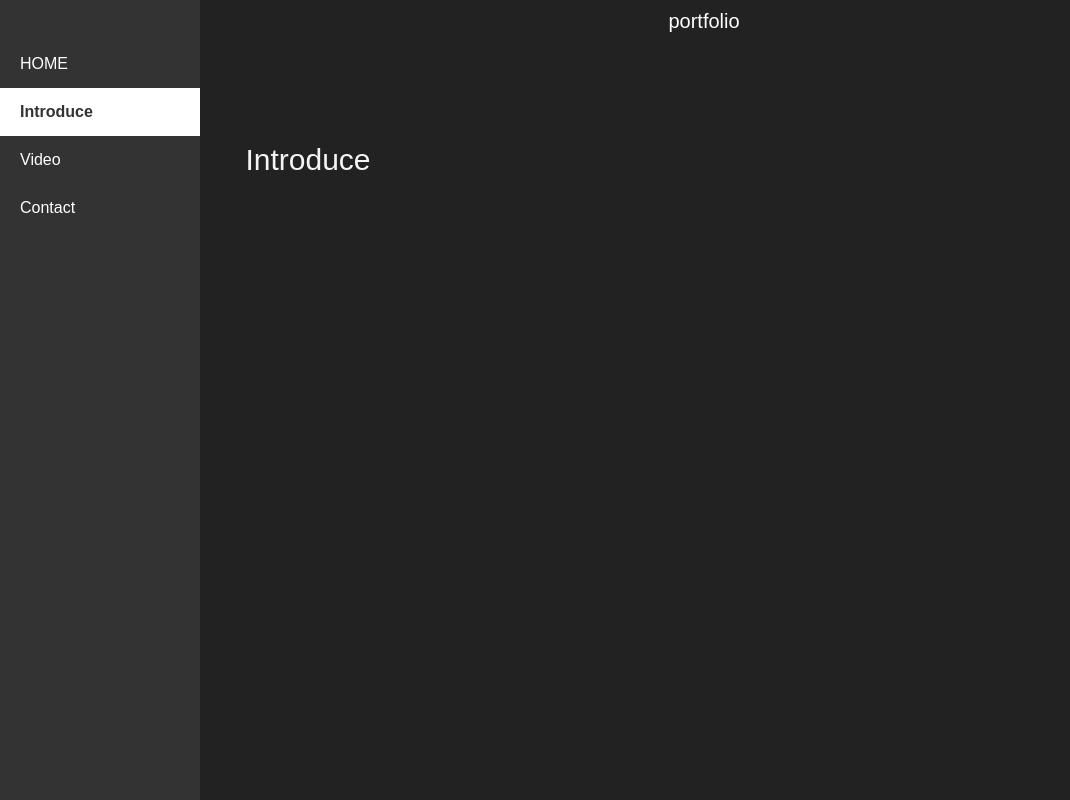
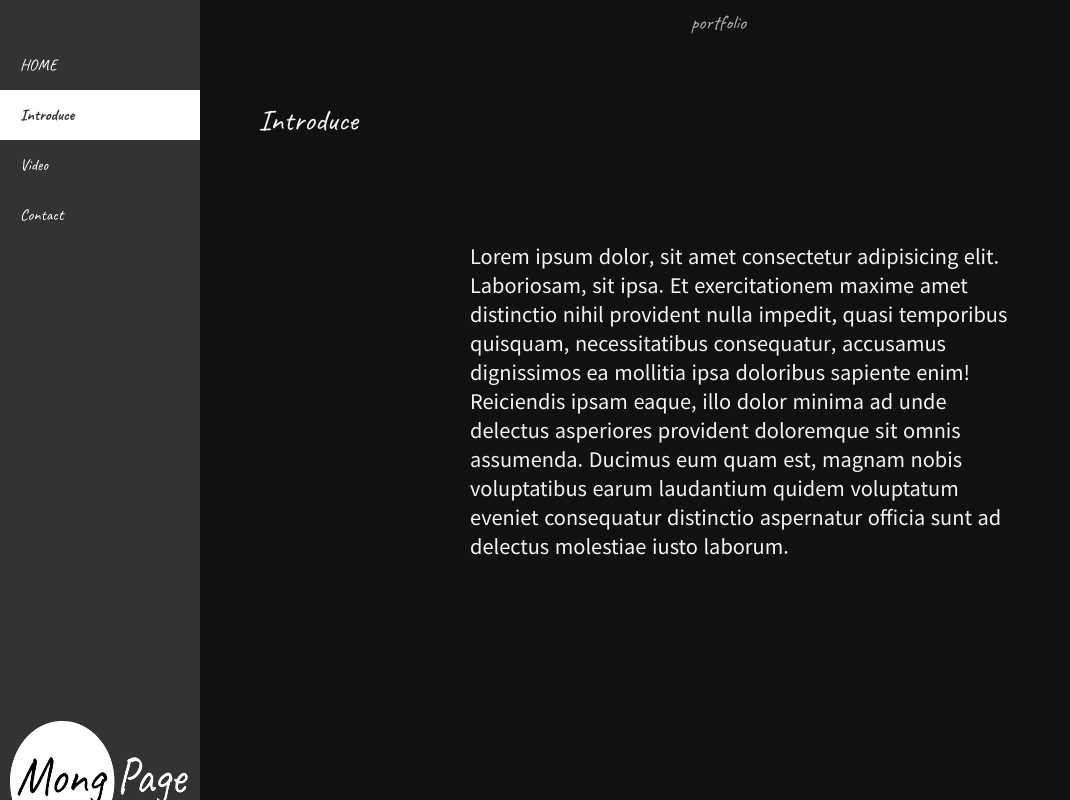
Before and after one commit to monggu3414/myportfolio, a plain HTML site: page myportfolio.html in a window 1280 px wide. Both pictures are taken after a click on the item "Introduce". Shown: the whole page, without its empty margins (0-1070 px from the left). Drawn offline with Linux system fonts and the light colour scheme.

Commit message:
포트폴리오 작업물

```diff
--- a/css/style.css
+++ b/css/style.css
@@ -1,3 +1,5 @@
+@import url("https://fonts.googleapis.com/css2?family=Caveat:wght@400..700&display=swap");
+@import url("https://fonts.googleapis.com/css2?family=Caveat:wght@400..700&family=Noto+Sans+KR:wght@100..900&display=swap");
 * {
   margin: 0;
   padding: 0;
@@ -5,10 +7,13 @@
 }
 html,
 body {
-  font-family: "arial", sans-serif;
-  font-size: 16px;
+  height: 100%;
+  margin: 0;
+  padding: 0;
+  font-family: "caveat", cursive;
   background-color: #fff;
   scroll-behavior: smooth;
+  overflow-y: auto;
 }
 ul,
 li {
@@ -41,7 +46,6 @@ aside.sidebar {
 }
 li.menu-item {
   position: relative;
-
   padding: 15px 20px;
   cursor: pointer;
   transition: background-color 0.3s;
@@ -54,6 +58,13 @@ li.menu-item {
   background-color: #fff;
   color: #333;
   font-weight: bold;
+}
+.side-image {
+  position: relative;
+  top: 470px;
+  left: 10px;
+  width: 200px;
+  height: 140px;
 }
 .contents {
   position: relative;
@@ -68,12 +79,9 @@ li.menu-item {
   background-color: #111;
   display: none;
 }
-.content-item:nth-child(even) {
-  background-color: #222;
-}
 .content-item span {
   position: absolute;
-  top: 20%;
+  top: 15%;
   left: 10%;
   transform: translate(-50%, -50%);
   font-size: 30px;
@@ -86,9 +94,38 @@ li.menu-item {
 .portfolio {
   position: absolute;
   top: 0;
-  left: 55%;
+  left: 48%;
   transform: translateX(-50%);
   padding: 10px;
   font-size: 20px;
-  color: #fff;
+  color: #afafaf;
 }
+
+.home-image {
+  width: 80%;
+  max-width: 850px;
+  height: 500px;
+  margin-top: 195px;
+  margin-left: 325px;
+  object-fit: cover;
+}
+
+.imgspan span {
+  font-family: "Noto Sans KR", sans-serif;
+  position: absolute;
+  top: 89%;
+  left: 48%;
+  transform: translate(-50%, -50%);
+  font-size: 20px;
+  color: #f5f5f5;
+}
+
+.introducespan span {
+  font-family: "Noto Sans KR", sans-serif;
+  font-size: 20px;
+  position: absolute;
+  top: 50%;
+  left: 50%;
+  transform: translate(-50%, -50%);
+  color: #f5f5f5;
+}
--- a/myportfolio.html
+++ b/myportfolio.html
@@ -17,15 +17,39 @@
           <li class="menu-item" data-content="content3">Video</li>
           <li class="menu-item" data-content="content4">Contact</li>
         </ul>
+        <a href="http://127.0.0.1:5500/myportfolio.html">
+          <img src="img/title log.png" alt="#" class="side-image" />
+        </a>
       </aside>
 
       <!-- 콘텐츠 영역 -->
       <section class="contents">
         <article id="content1" class="content-item">
           <span>HOME</span>
+          <img
+            src="img/jeremy-yap-J39X2xX_8CQ-unsplash.jpg"
+            alt="#"
+            class="home-image"
+          />
+          <div class="imgspan">
+            <span>영상 촬영과 편집을 전문으로 하고 있는 최몽근 입니다.</span>
+          </div>
         </article>
         <article id="content2" class="content-item">
           <span>Introduce</span>
+          <div class="introducespan">
+            <span
+              >Lorem ipsum dolor, sit amet consectetur adipisicing elit.
+              Laboriosam, sit ipsa. Et exercitationem maxime amet distinctio
+              nihil provident nulla impedit, quasi temporibus quisquam,
+              necessitatibus consequatur, accusamus dignissimos ea mollitia ipsa
+              doloribus sapiente enim! Reiciendis ipsam eaque, illo dolor minima
+              ad unde delectus asperiores provident doloremque sit omnis
+              assumenda. Ducimus eum quam est, magnam nobis voluptatibus earum
+              laudantium quidem voluptatum eveniet consequatur distinctio
+              aspernatur officia sunt ad delectus molestiae iusto laborum.</span
+            >
+          </div>
         </article>
         <article id="content3" class="content-item">
           <span>Video</span>
@@ -33,12 +57,9 @@
         <article id="content4" class="content-item">
           <span>Contact</span>
         </article>
+
+        <span class="portfolio">portfolio</span>
       </section>
-
-      <!-- 메인 영역 -->
-      <main>
-        <span class="portfolio">portfolio</span>
-      </main>
     </div>
   </body>
 </html>
```
Also changed, not shown: img/title log.png (added), 1 other file.
